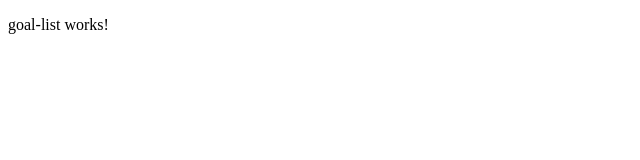
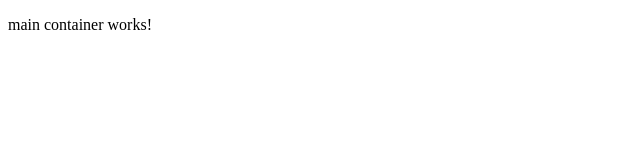
Before and after one commit to richard-k-hughes/threefold-path, an Angular app: page / in a window 1280 px wide. Shown: the top 160 px of the page, without its empty margins (0-640 px from the left). Built offline with nearby package versions, Linux system fonts and the light colour scheme.

Commit message:
refactored goal list to a generic main container component

```diff
--- a/src/app/app-module.ts
+++ b/src/app/app-module.ts
@@ -3,12 +3,12 @@ import { BrowserModule } from '@angular/platform-browser';
 
 import { AppRoutingModule } from './app-routing-module';
 import { App } from './app';
-import { GoalList } from './goal-list/goal-list';
+import { MainContainer } from './main-container/main-container';
 
 @NgModule({
   declarations: [
     App,
-    GoalList
+    MainContainer
   ],
   imports: [
     BrowserModule,
--- a/src/app/app-routing-module.ts
+++ b/src/app/app-routing-module.ts
@@ -1,9 +1,9 @@
 import { NgModule } from '@angular/core';
 import { RouterModule, Routes } from '@angular/router';
-import { GoalList } from './goal-list/goal-list';
+import { MainContainer } from './main-container/./main-container';
 
 const routes: Routes = [
-  { path: '', component: GoalList },
+  { path: '', component: MainContainer },
 ];
 
 @NgModule({
--- a/src/app/goal-list/goal-list.html
+++ /dev/null
@@ -1 +0,0 @@
-<p>goal-list works!</p>
--- /dev/null
+++ b/src/app/main-container/main-container.html
@@ -0,0 +1 @@
+<p>main container works!</p>
```
Also changed, not shown: src/app/goal-list/goal-list.ts (deleted, +0 -11 lines), src/app/main-container/main-container.ts (added, +11 -0 lines), src/app/main-container/main-container.scss (added), 1 other file (tests, documents, lock files or other folders).
